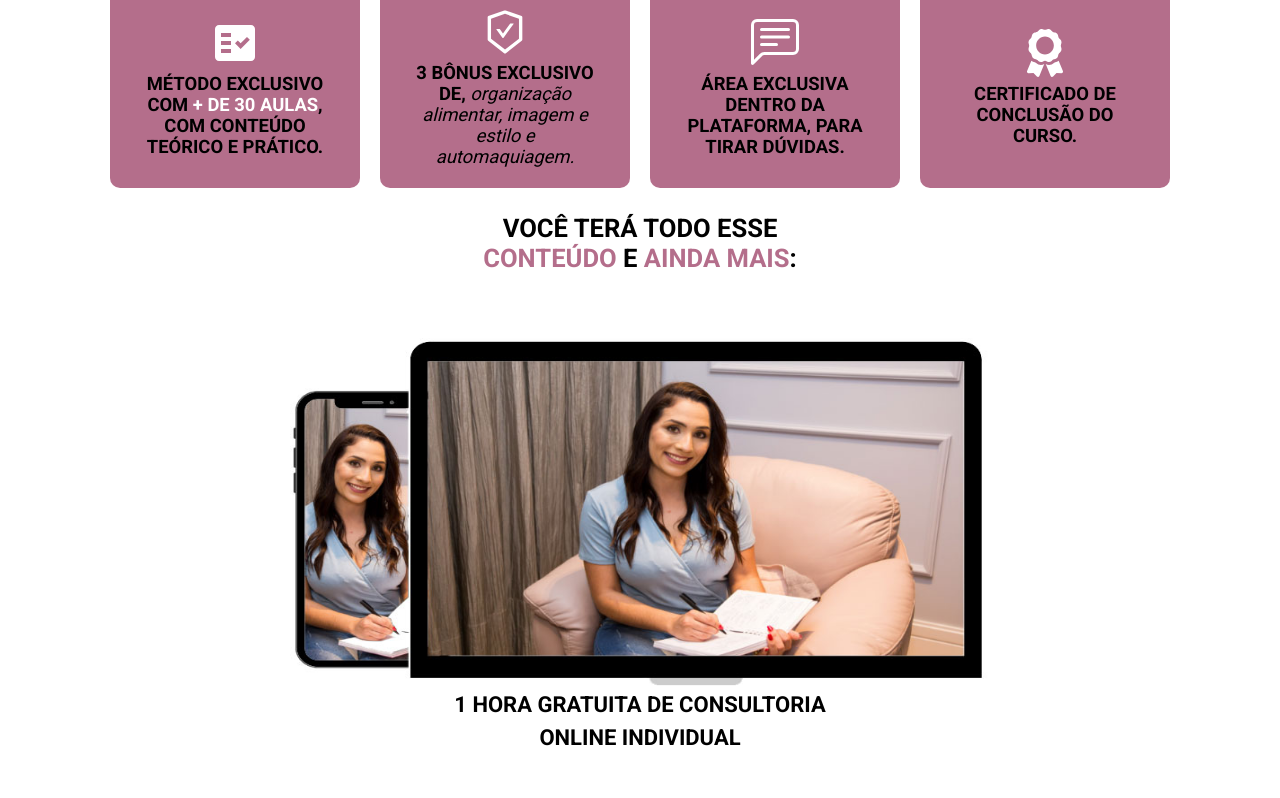
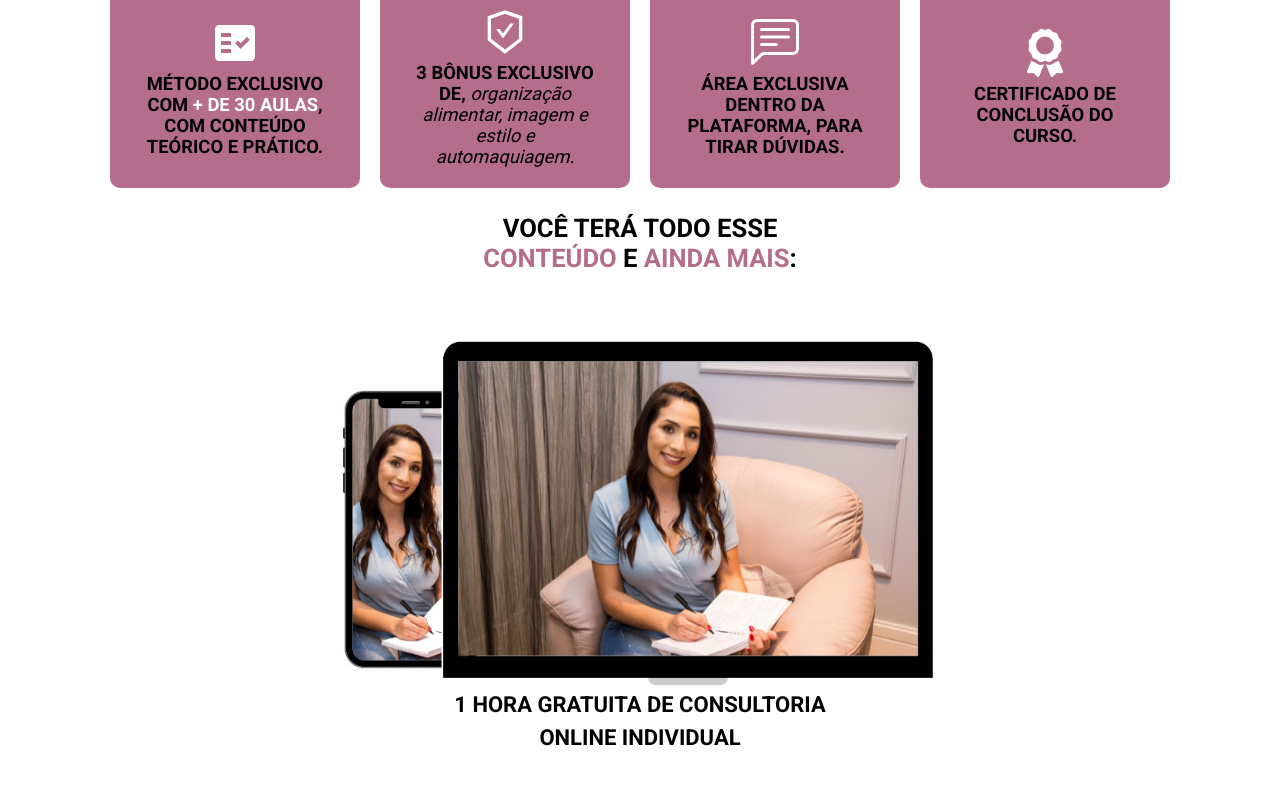
Before and after one commit to JuniorAlvesbr/leticiamartins.com.br-curso, a Next.js app: page / in a window 1280 px wide. Shown: the part 4988-5786 px from the top of the page. Built offline with nearby package versions, Linux system fonts and the light colour scheme; no server answers.

Commit message:
change width

```diff
--- a/components/Bonus/styles.js
+++ b/components/Bonus/styles.js
@@ -128,7 +128,7 @@ export const Content = styled.article`
 
     @media(min-width: 1024px) {
         & ${ImageWrapper} {
-            width: 700px;
+            width: 600px;
             height: 350px;
         }
     }
```
